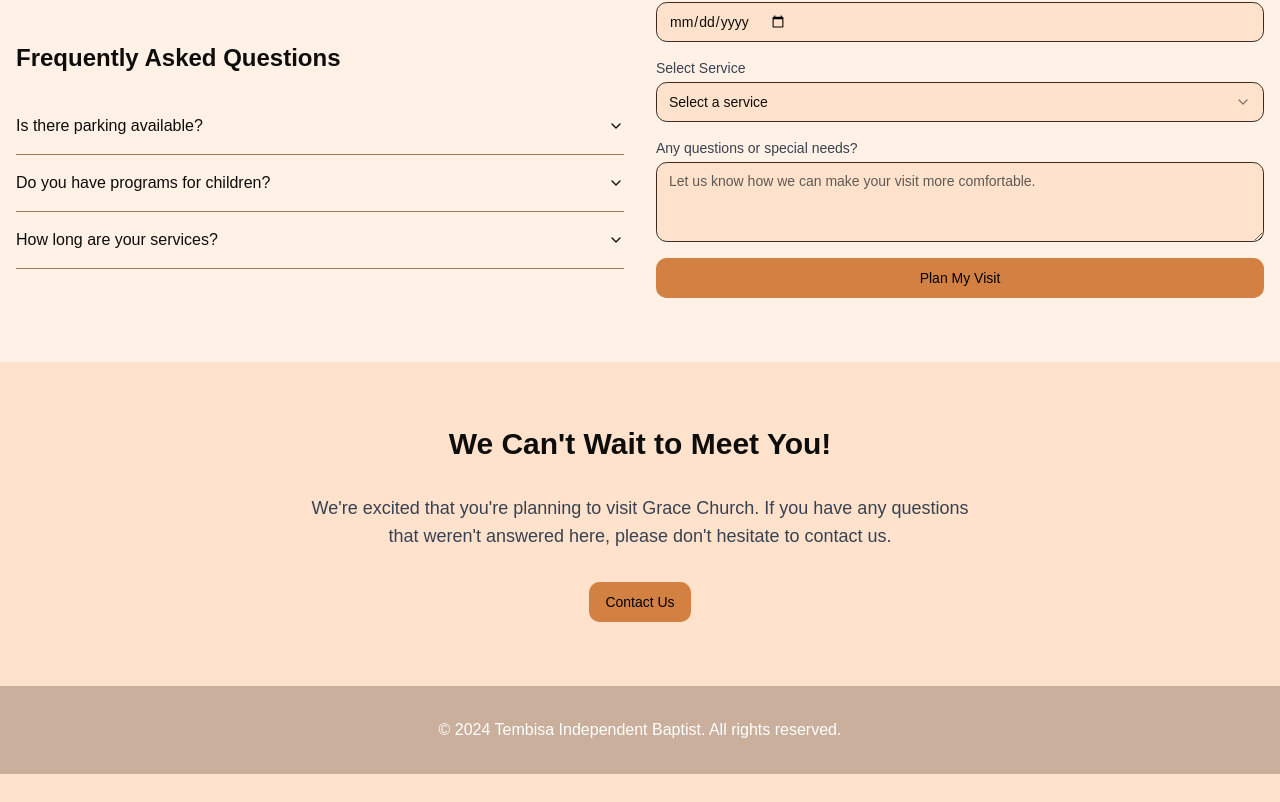
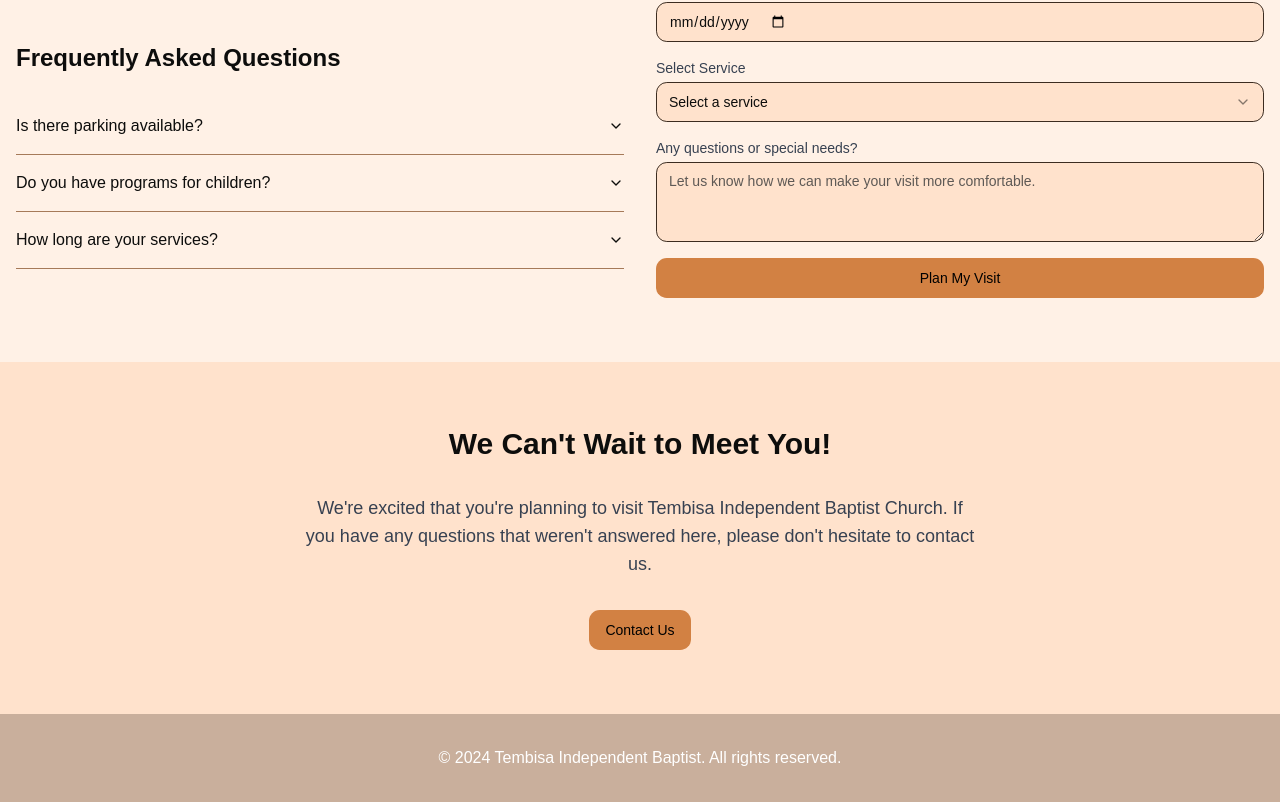
Before and after one commit to Ubaton/church-website, a Next.js app: page /plan-your-visit in a window 1280 px wide. Shown: the part 715-1517 px from the top of the page. Before the commit the page ends 1489 px from the top, so only its background shows below. Built offline with nearby package versions, Linux system fonts and the light colour scheme; no server answers.

Commit message:
Visit page update

```diff
--- a/src/components/PlanYourVisit/Visit.jsx
+++ b/src/components/PlanYourVisit/Visit.jsx
@@ -269,9 +269,10 @@ export default function PlanYourVisitPage() {
               We Can&apos;t Wait to Meet You!
             </h2>
             <p className="text-lg text-gray-700 dark:text-gray-300 max-w-2xl mx-auto mb-8">
-              We&apos;re excited that you&apos;re planning to visit Grace
-              Church. If you have any questions that weren&apos;t answered here,
-              please don&apos;t hesitate to contact us.
+              We&apos;re excited that you&apos;re planning to visit Tembisa
+              Independent Baptist Church. If you have any questions that
+              weren&apos;t answered here, please don&apos;t hesitate to contact
+              us.
             </p>
             <Button asChild>
               <Link href="/contact-us">Contact Us</Link>
```
